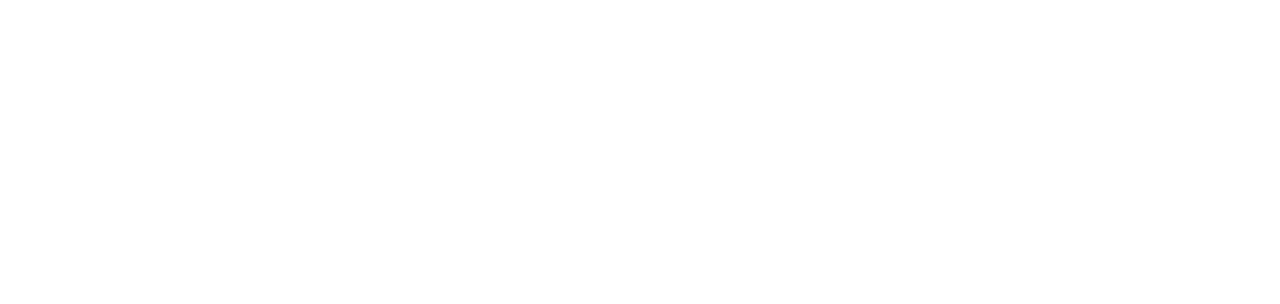
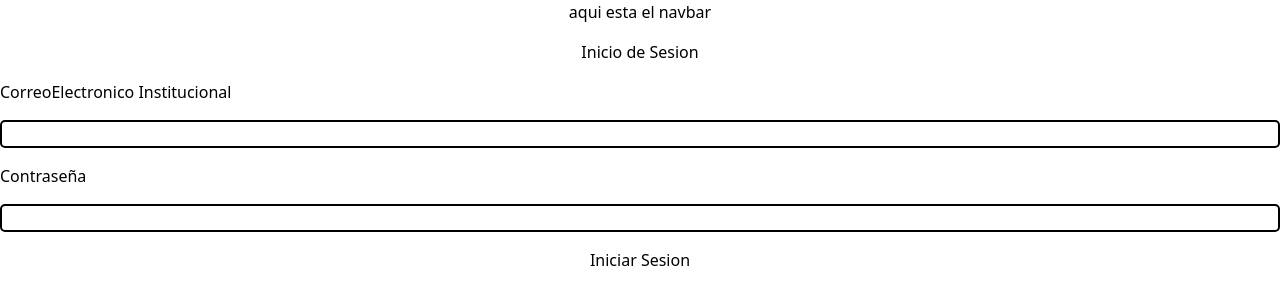
Before and after one commit to innovalogic/ProyectoTis, a React (Vite) app in the folder Frontend/proyectotis/: page /InicioSesion in a window 1280 px wide. Before the commit this address had no page. Shown: the top 304 px of the page. Built offline with nearby package versions, Linux system fonts and the light colour scheme.

Commit message:
inicio Sesion

```diff
--- a/Frontend/proyectotis/src/App.jsx
+++ b/Frontend/proyectotis/src/App.jsx
@@ -1,12 +1,14 @@
 // src/App.jsx
 import { BrowserRouter as Router, Route, Routes } from 'react-router-dom';
 import PaginaDeInicio from './Paginas/PaginaDeInicio';
+import InicioSesion from './Paginas/InicioSesion';
 
 function App() {
   return (
     <Router>
       <Routes>
         <Route path="/" element={<PaginaDeInicio />} />
+        <Route path="InicioSesion" element={<InicioSesion/>}/>
       </Routes>
     </Router>
   );
--- /dev/null
+++ b/Frontend/proyectotis/src/Paginas/InicioSesion.css
@@ -0,0 +1,6 @@
+.Forms{
+    display: flex;
+    justify-content: center;
+    flex-direction: column;
+    gap: 1rem;
+}
--- a/Frontend/proyectotis/src/Paginas/InicioSesion.jsx
+++ b/Frontend/proyectotis/src/Paginas/InicioSesion.jsx
@@ -0,0 +1,36 @@
+import { useState } from "react";
+import "./InicioSesion.css"
+export default function InicioSesion() {
+    const [Correo, setCorreo] = useState("")
+    const [Contraseña, setContraseña] = useState("")
+    return(
+        <div>
+        <div>
+            <h1  className="text-center mb-4" >aqui esta el navbar</h1>
+      </div>
+       <section>
+        <h1 className="text-center mb-4">Inicio de Sesion</h1>
+        <form className="Forms">
+          <label>CorreoElectronico Institucional</label>
+
+            <input type="text"  style={{
+              border: '2px solid #000000',
+              borderRadius: '5px',
+            }}
+            value={Correo}
+            onChange={e => setCorreo(e.target.value)} />
+            <label >Contraseña</label>
+            <input type="password" style={{
+              border: '2px solid #000000',
+              borderRadius: '5px',
+            }}
+            value={Contraseña}
+            onChange={e => setContraseña(e.target.value)} />
+            <button>Iniciar Sesion</button>
+        </form>
+
+       </section>
+       </div>
+
+    );
+}
--- a/Frontend/proyectotis/src/Paginas/PaginaDeInicio.jsx
+++ b/Frontend/proyectotis/src/Paginas/PaginaDeInicio.jsx
@@ -1,3 +1,5 @@
+import { Link } from "react-router-dom";
+
 // src/Paginas/PaginaDeInicio.jsx
 export default function PaginaDeInicio() {
     return (
@@ -6,6 +8,7 @@
           ¡Bienvenido a la Página de Inicio!
         </h1>
         <p className="text-lg text-gray-700">Esta es la página principal de tu aplicación.</p>
+
       </div>
     );
   }
```
